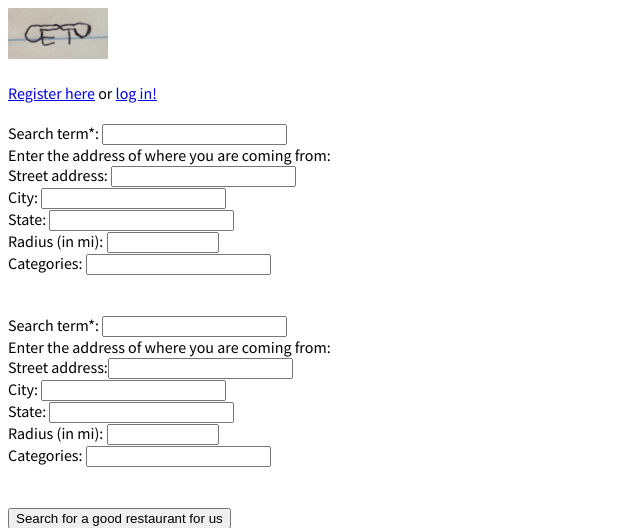
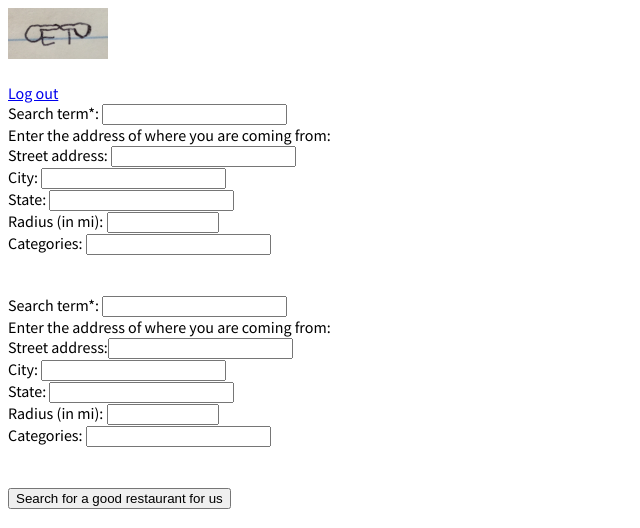
Before and after one commit to kmjch/HB-project, a Flask app: page / in a window 1280 px wide. Shown: the top 528 px of the page, without its empty margins (0-640 px from the left). Run offline with Flask 2, Linux system fonts and the light colour scheme; the visitor is signed in with stand-in values (Sample User, id 1).

Commit message:
got the links to register and login to be replaced by 'log out' whenever someone logs in

```diff
--- a/server.py
+++ b/server.py
@@ -31,7 +31,8 @@ def index():
     """ I have only the form so far, so it'll be the homepage. """
 
     if not request.args.get('submitting-search-form'):
-        return render_template("search-form.html", result=None)
+        return render_template("search-form.html", result=None,
+                               logged_in=session['username'])
     else:
         # Get form variables
         term1 = request.args.get("term1")
@@ -74,7 +75,7 @@ def index():
         name_of_first_search_result = responses['businesses'][0]['name']
 
         return render_template("search-form.html", result=name_of_first_search_result,
-                               logged_in=session['username'])
+                               logged_in=session["username"])
 
 
 @app.route('/search-results')
--- a/templates/search-form.html
+++ b/templates/search-form.html
@@ -6,7 +6,9 @@
 
 <br>
 
-{% if logged_in is not defined %}
+{% if logged_in is defined %}
+   <a href="/logout">Log out</a>
+{% else %}
     <a href="/register">Register here</a> or <a href="/login">log in!</a><br><br>
 {% endif %}
 
```
